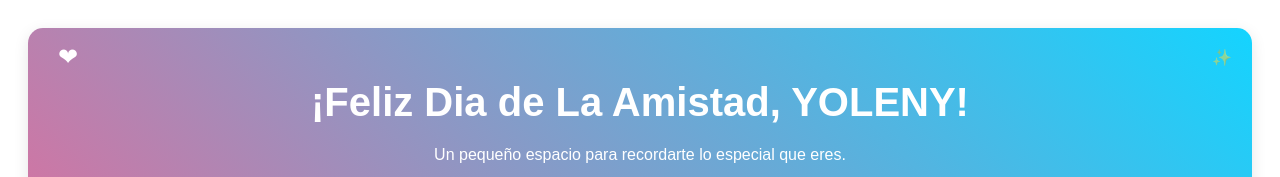
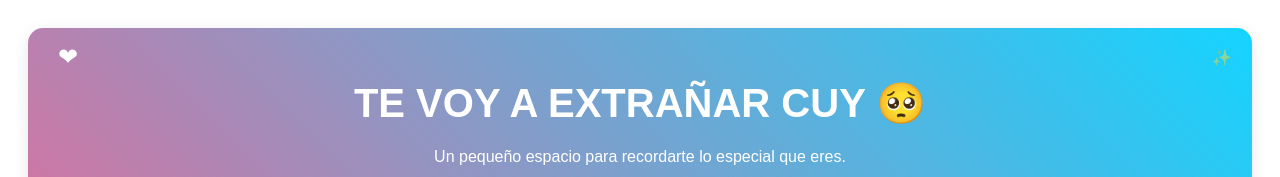
Before and after one commit to Jeff-11/Amigos, a Vue app: page / in a window 1280 px wide. Shown: the top 177 px of the page. Built offline with nearby package versions, Linux system fonts and the light colour scheme.

Commit message:
Update Cuy.Component.vue

```diff
--- a/src/Cuy/pages/Cuy.Component.vue
+++ b/src/Cuy/pages/Cuy.Component.vue
@@ -3,7 +3,7 @@
     <!-- Header Mejorado -->
     <header class="header-animated">
       <div class="floating-hearts">❤</div>
-      <h1>¡Feliz Dia de La Amistad, YOLENY! </h1>
+      <h1> TE VOY A EXTRAÑAR CUY 🥺 </h1>
       <p class="subtitle-animated">Un pequeño espacio para recordarte lo especial que eres.</p>
       <div class="sparkles">✨</div>
     </header>
```
